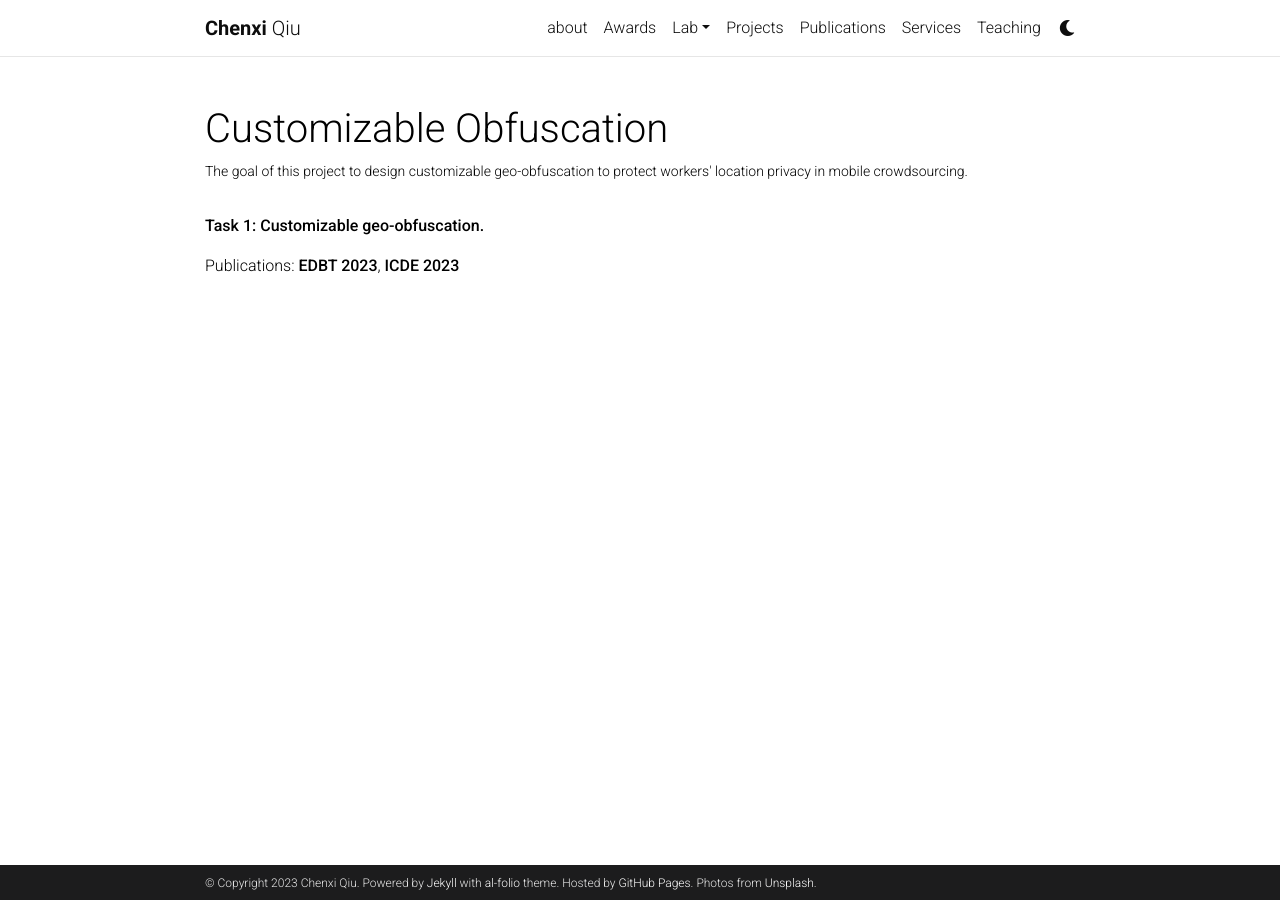
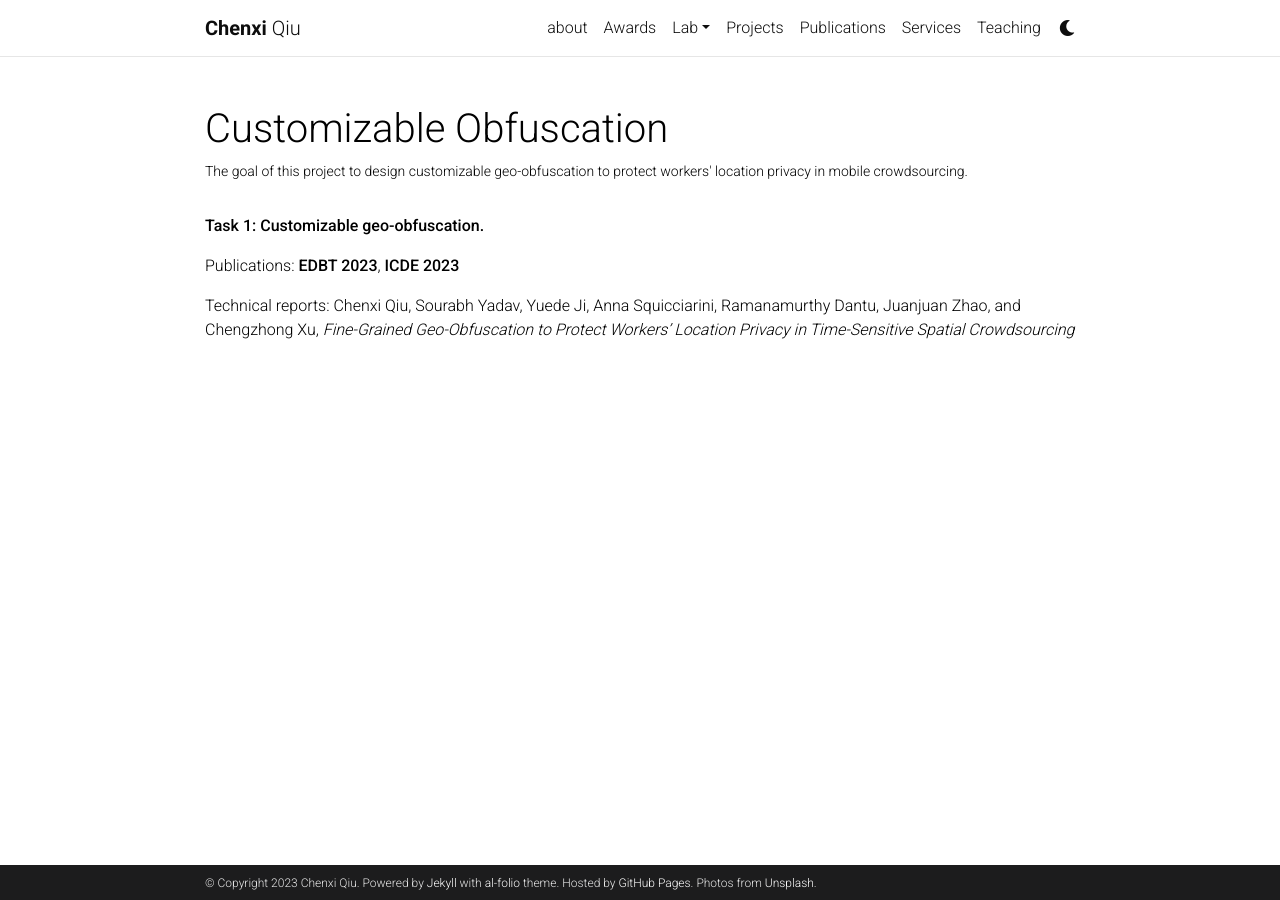
Before and after one commit to chenxiunt/chenxiunt.github.io, a Jekyll site: the page built from _projects/CustomizableGeo.markdown, in a window 1280 px wide. Built offline with Jekyll 4.4.1, drawn with Linux system fonts in a browser that asks for light colours; comment, search, counter and statistics services are not loaded; a style sheet for code colours, icons or effects is not loaded.

Commit message:
Update CustomizableGeo.markdown

```diff
--- a/_projects/CustomizableGeo.markdown
+++ b/_projects/CustomizableGeo.markdown
@@ -9,3 +9,6 @@ importance: 4
 **Task 1: Customizable geo-obfuscation.**
 
 Publications: **EDBT 2023**, **ICDE 2023**
+
+Technical reports: Chenxi Qiu, Sourabh Yadav, Yuede Ji, Anna Squicciarini, Ramanamurthy Dantu, Juanjuan Zhao, and Chengzhong Xu,
+*Fine-Grained Geo-Obfuscation to Protect Workers’ Location Privacy in Time-Sensitive Spatial Crowdsourcing*
```
